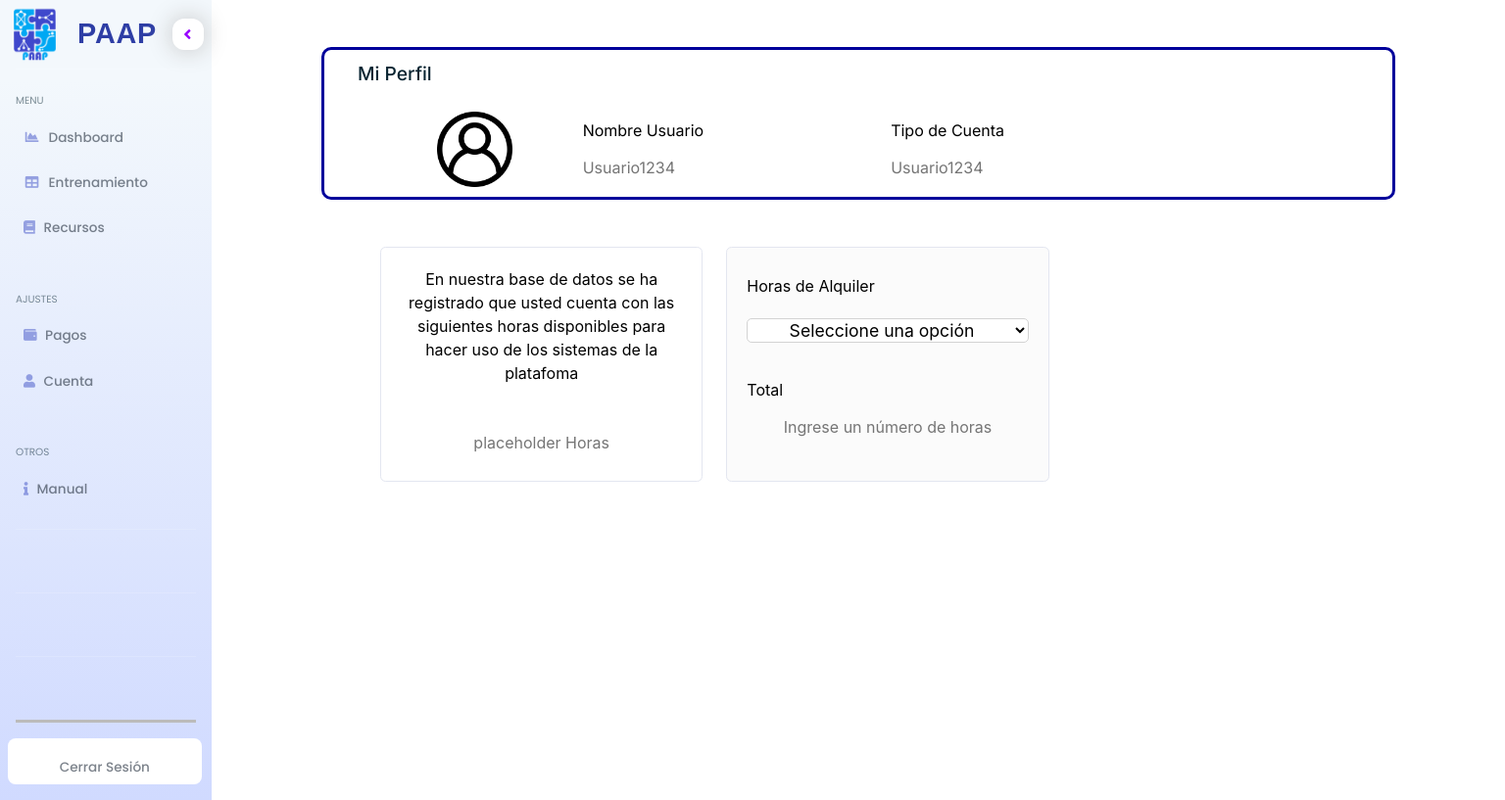
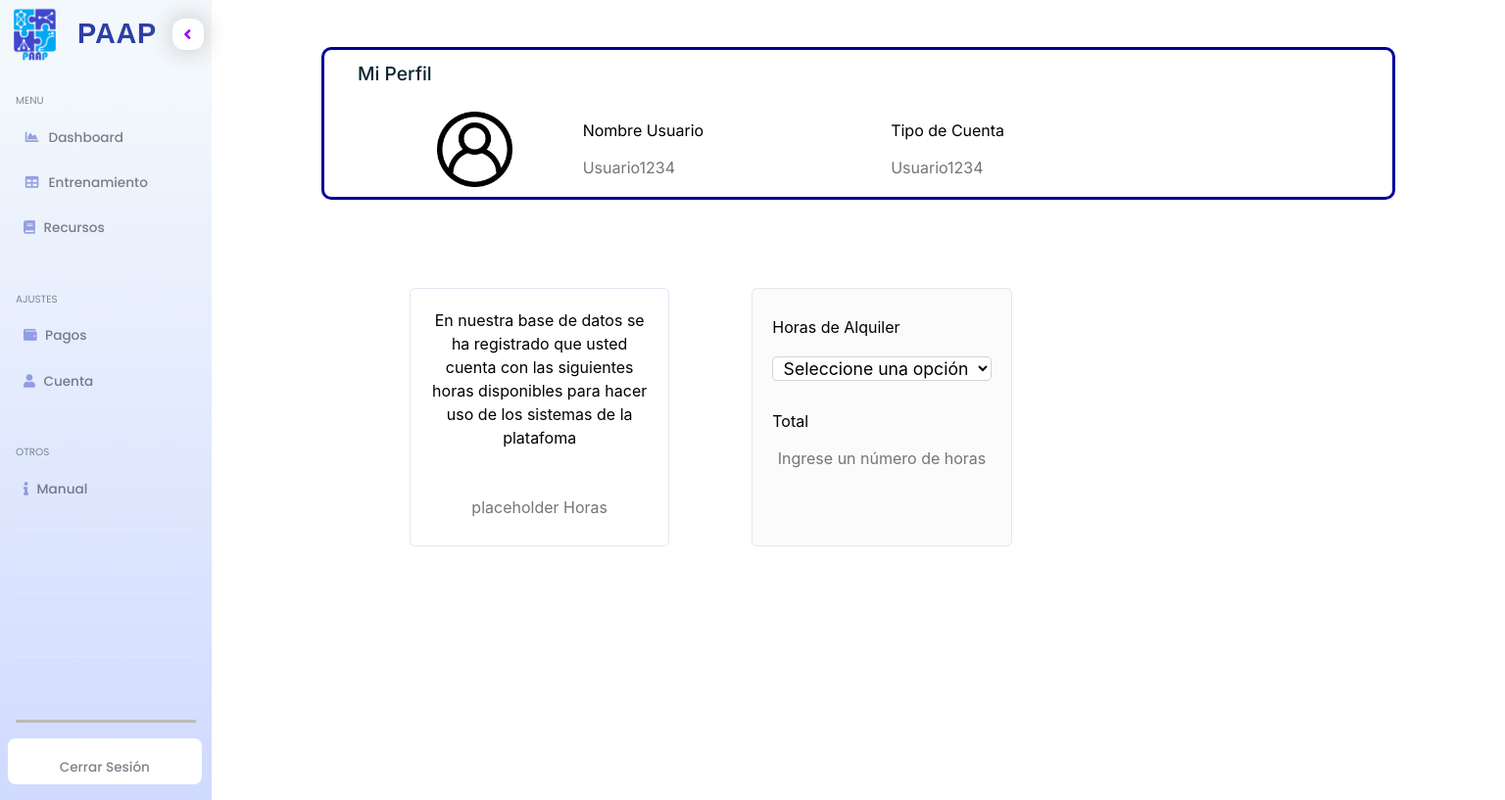
Before and after one commit to DiegoFullen/PAAP, a Django app: template htdocs/templates/payment.html in a window 1536 px wide. Shown: the whole page at 98% size. Run offline with Django 5.2, Linux system fonts and the light colour scheme; the template is opened without the code that fills it, so the values that code supplies are empty; some libraries are stand-ins or nearby versions; some web fonts are replaced.

Commit message:
BugFixing - CSS Styles

```diff
--- a/htdocs/static/css/account.css
+++ b/htdocs/static/css/account.css
@@ -21,6 +21,9 @@
     box-sizing: border-box;
     font-family: "Inter", sans-serif;
     min-width: 440px;
+
+    margin-left: auto;
+    margin-right: auto;
 }
 #accountInfo label{
     color: black;
--- a/htdocs/static/css/payment.css
+++ b/htdocs/static/css/payment.css
@@ -85,3 +85,15 @@
     border-style: solid;
     border-image: linear-gradient(to right, darkblue, darkorchid) 1;
   }
+
+@media (min-width: 1500px){
+    #paymentInfo .col{
+        padding: 4%;
+    }
+
+    #paymentInfo{
+        max-width: 1480px;
+        margin-left: auto;
+        margin-right: auto;
+    }
+}
```
Also changed, not shown: htdocs/static/css/accountEdit.css (+13 -1 lines), htdocs/static/css/ia.css (+8 -1 lines).
